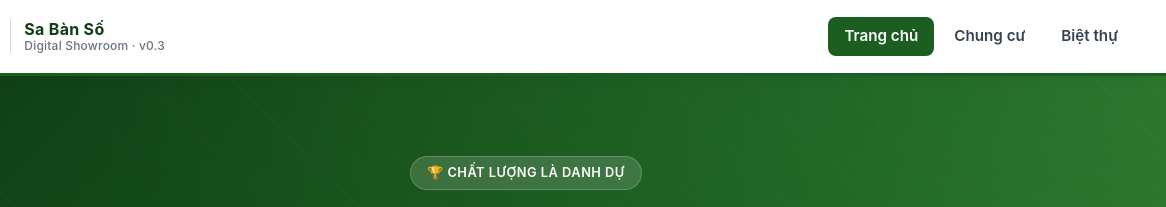
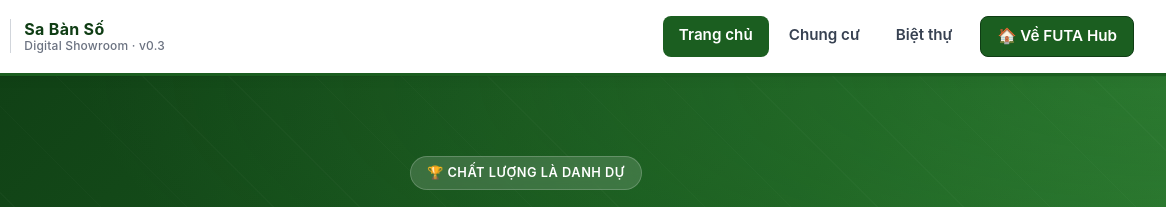
Before and after one commit to HongDuy2601/futa-hub-crm, a plain HTML site: page index.html in a window 1280 px wide. Shown: the top 207 px of the page, 114-1280 px from the left. Drawn offline with Linux system fonts and the light colour scheme.

Commit message:
Add 'Ve FUTA Hub' return link to Showroom & Document apps
Co-Authored-By: Claude Opus 4.8 (1M context) <noreply@anthropic.com>

```diff
--- a/assets/css/style.css
+++ b/assets/css/style.css
@@ -118,6 +118,13 @@ a { color: inherit; text-decoration: none; }
   background: var(--futa-green);
   color: white;
 }
+.nav a.nav-hub {
+  background: var(--futa-green);
+  color: white;
+  margin-left: .5rem;
+  border: 1px solid var(--futa-green-dark);
+}
+.nav a.nav-hub:hover { background: var(--futa-green-dark); color: white; }
 
 /* ============================================================
  * HERO (Landing page)
--- a/assets/js/shared.js
+++ b/assets/js/shared.js
@@ -435,6 +435,7 @@ function renderSharedHeader(activePage) {
           <a href="index.html">Trang chủ</a>
           <a href="apartment.html" class="${activePage === 'apartment' ? 'active' : ''}">Chung cư</a>
           <a href="villa.html" class="${activePage === 'villa' ? 'active' : ''}">Biệt thự</a>
+          <a href="crm/index.html" class="nav-hub">🏠 Về FUTA Hub</a>
         </nav>
       </div>
     </header>
--- a/index.html
+++ b/index.html
@@ -23,6 +23,7 @@
       <a href="index.html" class="active">Trang chủ</a>
       <a href="apartment.html">Chung cư</a>
       <a href="villa.html">Biệt thự</a>
+      <a href="crm/index.html" class="nav-hub">🏠 Về FUTA Hub</a>
     </nav>
   </div>
 </header>
```
Also changed, not shown: documents/css/style.css (+7 -0 lines), documents/index.html (+1 -0 lines).
